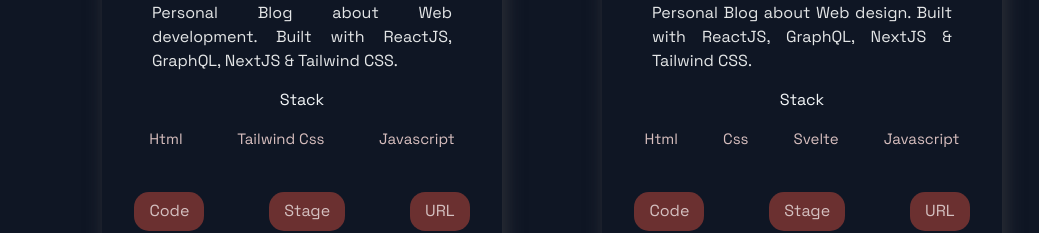
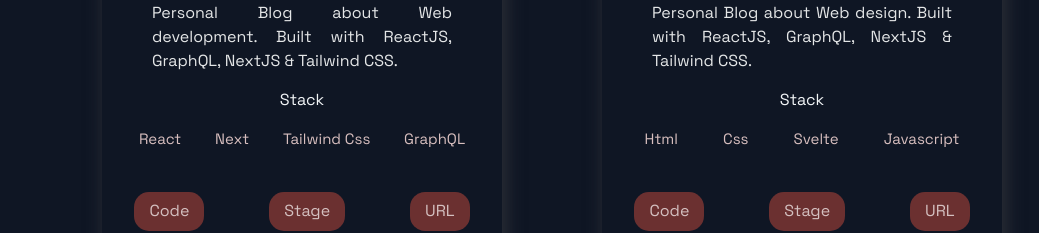
Before and after one commit to Joshhortt/portfolio-app, a Next.js app: page / in a window 1280 px wide. Shown: the part 6620-6853 px from the top of the page, without its empty margins (88-1127 px from the left). Built offline with nearby package versions, Linux system fonts and the light colour scheme.

Commit message:
update technology stack tags

```diff
--- a/src/constants/constants.js
+++ b/src/constants/constants.js
@@ -168,7 +168,7 @@ id: 14,
         title: 'JAHC',
         description: "Personal Blog about Web development. Built with ReactJS, GraphQL, NextJS & Tailwind CSS.",
         image: '/images/19.png',
-        tags: ['Html', 'Tailwind Css', 'Javascript'],
+        tags: ['React', 'Next', 'Tailwind Css', 'GraphQL'],
         source: 'https://jahc.vercel.app/',
         visit: 'https://github.com/Joshhortt/jc-blog-app',
         id: 18,
```
